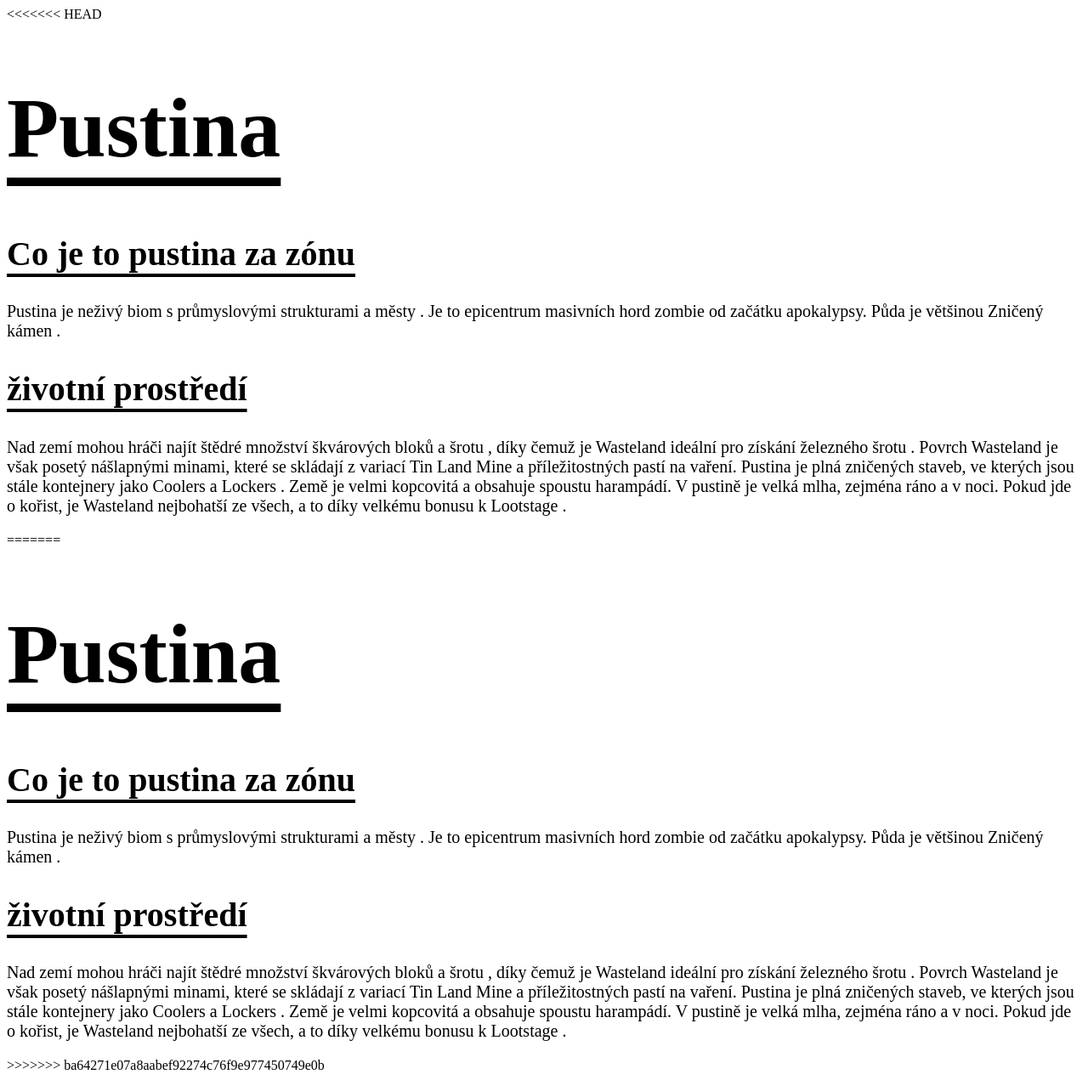
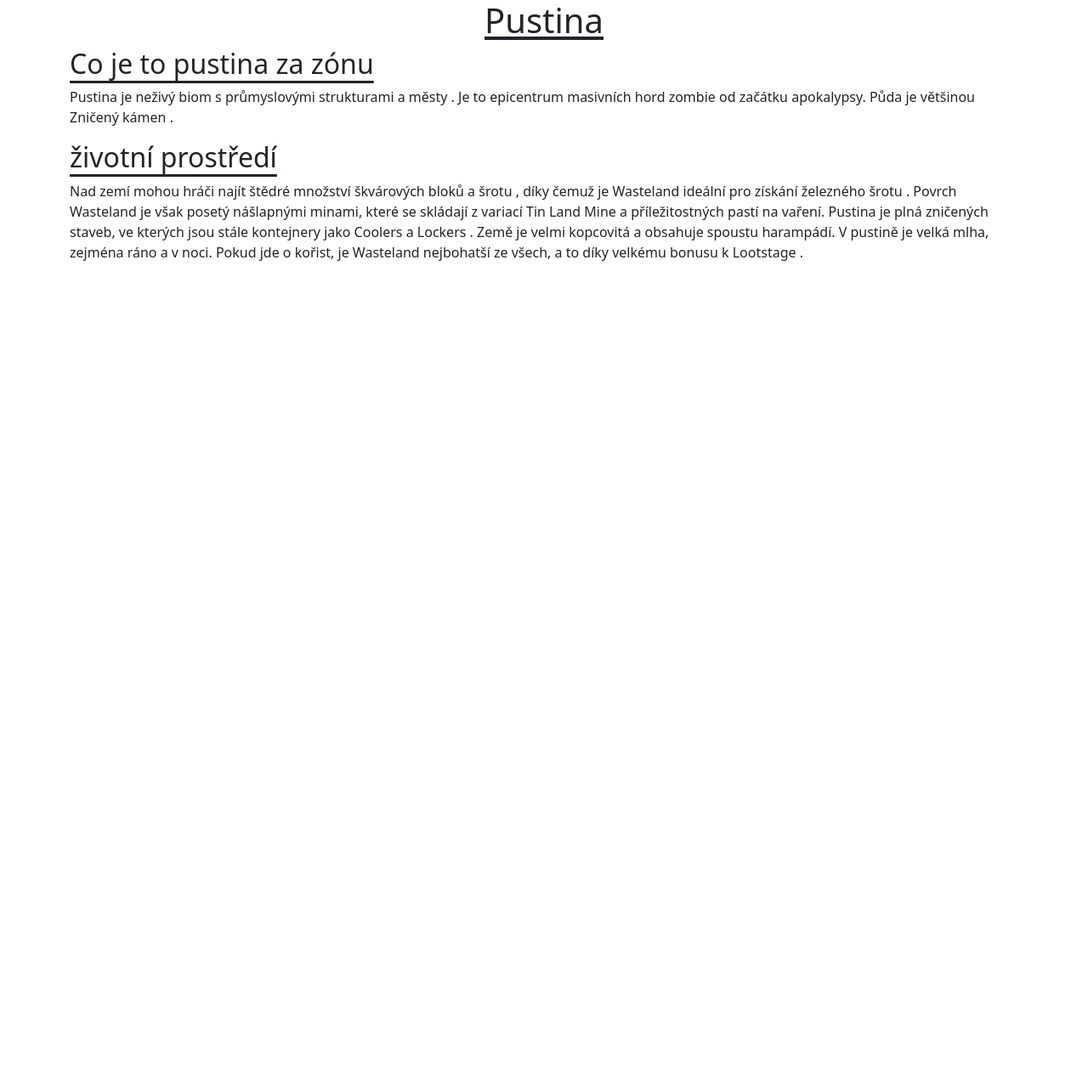
Before and after one commit to SebastianRybar/7-Days-To-Die, a plain HTML site: page code/Wasteland Biome.html in a window 1280 px wide. Shown: the whole page at 85% size. After the commit the page ends 800 px from the top, so only its background shows below. Drawn offline with nearby package versions, Linux system fonts and the light colour scheme.

Commit message:
Update Wasteland Biome.html

```diff
--- a/code/Wasteland Biome.html
+++ b/code/Wasteland Biome.html
@@ -1,48 +1,27 @@
-<<<<<<< HEAD
 <!DOCTYPE html>
 <html lang="cs">
 <head>
     <meta charset="UTF-8">
     <meta name="viewport" content="width=device-width, initial-scale=1.0">
-    <title>Document</title>
-    <link rel="stylesheet" type="text/css" href="style.css"/>
+    <title>Pustina</title>
+    <link href="https://cdn.jsdelivr.net/npm/bootstrap@5.3.3/dist/css/bootstrap.min.css" rel="stylesheet" integrity="sha384-QWTKZyjpPEjISv5WaRU9OFeRpok6YctnYmDr5pNlyT2bRjXh0JMhjY6hW+ALEwIH" crossorigin="anonymous">
+    <link href="/bootstrap (2).css">
 </head>
 <body>
-    <header>
-        <h1>Pustina </h1>
-    </header>
+<div class="container">
+    <div class="header text-center text-decoration-underline link-offset-2">
+        <h1> Pustina </h1>
+    </div>
     <article>
         <section>
-            <h2>Co je to pustina za zónu</h2>
+            <h2 class="text-decoration-underline link-offset-2">Co je to pustina za zónu</h2>
                 <p> Pustina je neživý biom s průmyslovými strukturami a městy . Je to epicentrum masivních hord zombie od začátku apokalypsy. Půda je většinou Zničený kámen .</p>
-            <h2>životní prostředí</h2>
+            <h2 class="text-decoration-underline link-offset-2">životní prostředí</h2>
                 <p>Nad zemí mohou hráči najít štědré množství škvárových bloků a šrotu , díky čemuž je Wasteland ideální pro získání železného šrotu . Povrch Wasteland je však posetý nášlapnými minami, které se skládají z variací Tin Land Mine a příležitostných pastí na vaření.
                     Pustina je plná zničených staveb, ve kterých jsou stále kontejnery jako Coolers a Lockers . Země je velmi kopcovitá a obsahuje spoustu harampádí. V pustině je velká mlha, zejména ráno a v noci. Pokud jde o kořist, je Wasteland nejbohatší ze všech, a to díky velkému bonusu k Lootstage .</p>
         </section>
     </article>
+</div>
+
 </body>
-=======
-<!DOCTYPE html>
-<html lang="cs">
-<head>
-    <meta charset="UTF-8">
-    <meta name="viewport" content="width=device-width, initial-scale=1.0">
-    <title>Document</title>
-    <link rel="stylesheet" type="text/css" href="style.css"/>
-</head>
-<body>
-    <header>
-        <h1>Pustina </h1>
-    </header>
-    <article>
-        <section>
-            <h2>Co je to pustina za zónu</h2>
-                <p> Pustina je neživý biom s průmyslovými strukturami a městy . Je to epicentrum masivních hord zombie od začátku apokalypsy. Půda je většinou Zničený kámen .</p>
-            <h2>životní prostředí</h2>
-                <p>Nad zemí mohou hráči najít štědré množství škvárových bloků a šrotu , díky čemuž je Wasteland ideální pro získání železného šrotu . Povrch Wasteland je však posetý nášlapnými minami, které se skládají z variací Tin Land Mine a příležitostných pastí na vaření.
-                    Pustina je plná zničených staveb, ve kterých jsou stále kontejnery jako Coolers a Lockers . Země je velmi kopcovitá a obsahuje spoustu harampádí. V pustině je velká mlha, zejména ráno a v noci. Pokud jde o kořist, je Wasteland nejbohatší ze všech, a to díky velkému bonusu k Lootstage .</p>
-        </section>
-    </article>
-</body>
->>>>>>> ba64271e07a8aabef92274c76f9e977450749e0b
 </html>
```
